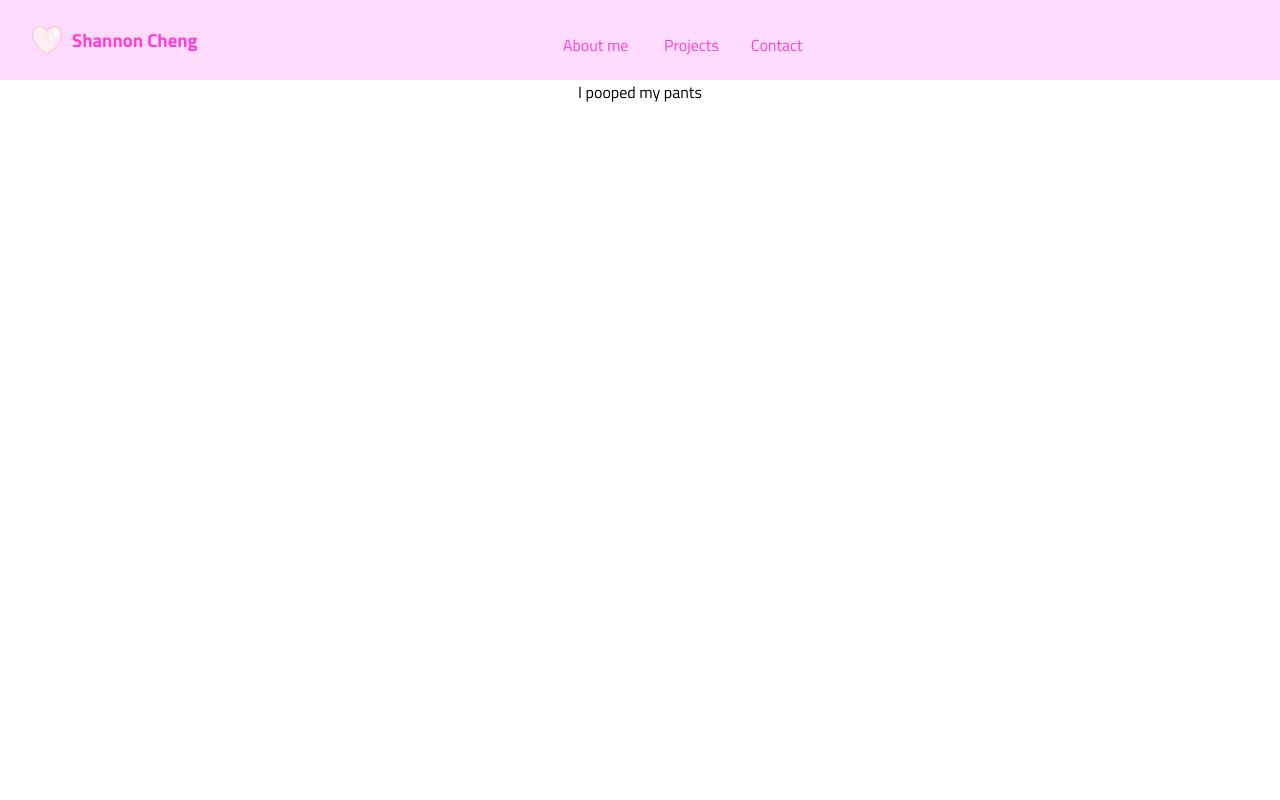
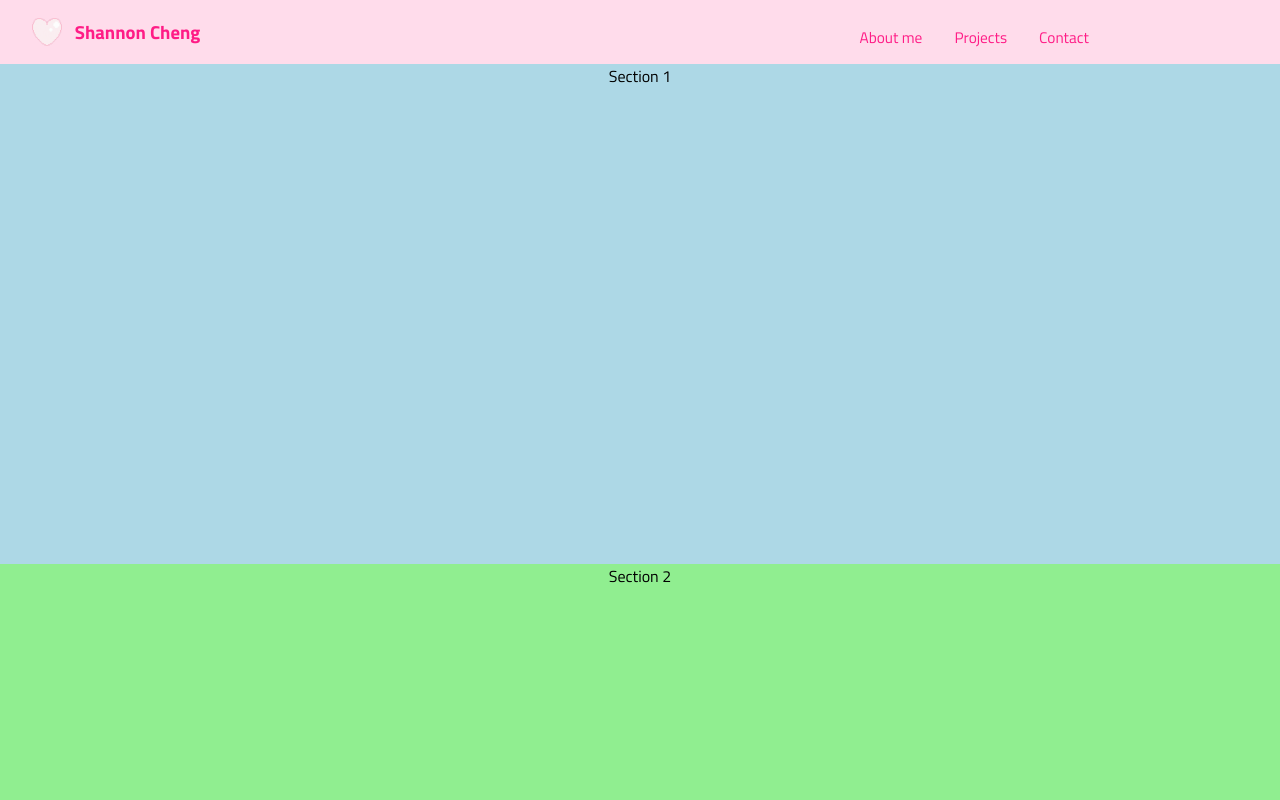
Before and after one commit to ShannonC8/personalApp, a React (Create React App) app: page / in a window 1280 px wide. Shown: the top 800 px of the page. Built offline with nearby package versions, Linux system fonts and the light colour scheme.

Commit message:
include scrolling

```diff
--- a/src/App.js
+++ b/src/App.js
@@ -2,15 +2,40 @@ import './App.css';
 import Navbar from './components/Navbar'
 import Home from './pages/Home';
 import {BrowserRouter as Router, Route, Routes} from 'react-router-dom'
+import React, { useRef } from 'react';
 
 function App() {
+  const AboutRef = useRef(null);
+  const ProjectsRef = useRef(null);
+  const ContactRef = useRef(null);
+
+  const scrollToSection = (id) => {
+    let targetRef;
+
+    switch (id) {
+      case 'AboutRef':
+        targetRef = AboutRef;
+        break;
+      case 'ProjectsRef':
+        targetRef = ProjectsRef;
+        break;
+      case 'ContactRef':
+        targetRef = ContactRef;
+        break;
+      default:
+        break;
+    }
+
+    if (targetRef && targetRef.current) {
+      targetRef.current.scrollIntoView({ behavior: 'smooth' });
+    }
+  };
+
   return (
     <div className="App">
       <Router>
-        <Navbar />
-        <Routes>
-          <Route path="/" exact element={<Home/>}/>
-        </Routes>
+        <Navbar onScrollToSection={scrollToSection}/>
+        <Home AboutRef={AboutRef} ProjectsRef={ProjectsRef} ContactRef={ContactRef} />
       </Router>
     </div>
   );
--- a/src/components/Navbar.js
+++ b/src/components/Navbar.js
@@ -5,8 +5,21 @@ import menuImg from '../assets/menu.png'
 import heartImg from '../assets/heart.png'
 import "../styles/Navbar.css";
 
-function Navbar() {
+function Navbar({ onScrollToSection }) {
 	const navRef = useRef();
+
+    const scrollAbout = () => {
+        showNavbar();
+        onScrollToSection('AboutRef')
+    }
+    const scrollProjects = () => {
+        showNavbar();
+        onScrollToSection('ProjectsRef')
+    }
+    const scrollContact = () => {
+        showNavbar();
+        onScrollToSection('ContactRef')
+    }
 
 	const showNavbar = () => {
 		navRef.current.classList.toggle(
@@ -26,10 +39,10 @@ function Navbar() {
                 <h3>Shannon Cheng</h3>
                 </div>
             </Link>
-			<nav ref={navRef}>
-				<a href="/#" onClick={showNavbar}>About me </a>
-				<a href="/#" onClick={showNavbar}>Projects</a>
-				<a href="/#" onClick={showNavbar}>Contact</a>
+			<nav ref={navRef} className="links">
+				<button onClick={scrollAbout}>About me </button>
+				<button onClick={scrollProjects}>Projects</button>
+				<button onClick={scrollContact}>Contact</button>
 				<button className="nav-btn nav-close-btn" onClick={showNavbar}>
                     <img src={closeImg}
                          alt="Close Navigation"
--- a/src/pages/Home.js
+++ b/src/pages/Home.js
@@ -1,8 +1,20 @@
-import React from 'react'
+import React, { useRef } from 'react';
 
-function Home() {
+function Home({ AboutRef, ProjectsRef, ContactRef }) {
+
   return (
-    <div>I pooped my pants</div>
+    <div>
+      <section ref={AboutRef} id="About" style={{ height: '500px', backgroundColor: 'lightblue' }}>
+        Section 1
+      </section>
+      <section ref = {ProjectsRef} id="Projects" style={{ height: '500px', backgroundColor: 'lightgreen' }}>
+        Section 2
+      </section>
+      <section ref = {ContactRef} id="Contact" style={{ height: '500px', backgroundColor: 'lightpink' }}>
+        Section 3
+      </section>
+      {/* Add more sections as needed */}
+    </div>
   )
 }
 
--- a/src/styles/Navbar.css
+++ b/src/styles/Navbar.css
@@ -8,26 +8,25 @@
 }
 
 :root {
-	--mainColor: #ffdcfd;
+	--mainColor: #ffdceb;
 	--mainColorLight: #feeeff;
-	--secondaryColor: #c671ff;
-	--textColor: #ff40d6;
+	--secondaryColor: #a055b4;
+	--textColor: #ff1c86;
 }
 
 header {
 	display: flex;
 	align-items: center;
 	justify-content: space-between;
-	height: 80px;
+	height: 5vw;
 	padding: 0 2rem;
 	background-color: var(--mainColor);
 	color: var(--textColor);
 }
 
-.links {
-    display: flex;
-    align-items: center;
-    margin-left: auto; /* Align to the right */
+
+nav {
+    margin-left: auto;
 }
 
 .name-container {
@@ -36,7 +35,7 @@ header {
 }
 
 .name-container h3 {
-    padding-left: 10px;
+    padding-left: 1vw;
     color: var(--textColor);
     text-decoration: none;
 }
@@ -45,18 +44,25 @@ header {
     color: var(--secondaryColor);
 }
 
-nav a {
+nav button {
+	background: none;
+	border: none;
+	padding: 0;
+	font-size: 1.2vw;
 	margin: 0 1rem;
+	display: inline-block;
+  	transition: color 0.3s ease;
 	color: var(--textColor);
 	text-decoration: none;
 }
 
-nav a:hover {
+nav button:hover {
 	color: var(--secondaryColor);
 }
 
 header .nav-btn {
-	padding: 5px;
+	padding: 1vw;
+
 	cursor: pointer;
 	background: transparent;
 	border: none;
@@ -66,8 +72,6 @@ header .nav-btn {
 	opacity: 0;
 	font-size: 1.8rem;
 }
-
-
 
 @media only screen and (max-width: 1024px) {
 	header .nav-btn {
```
